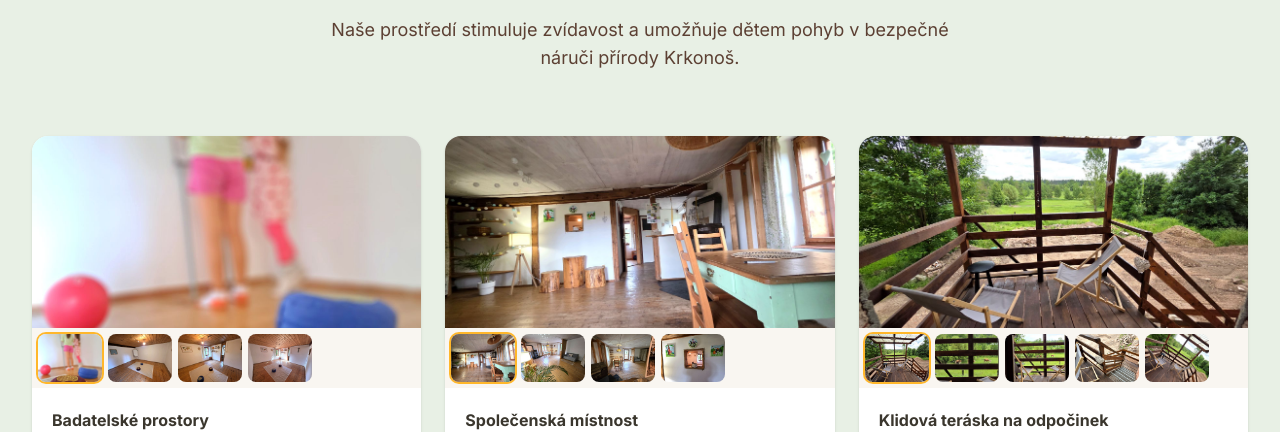
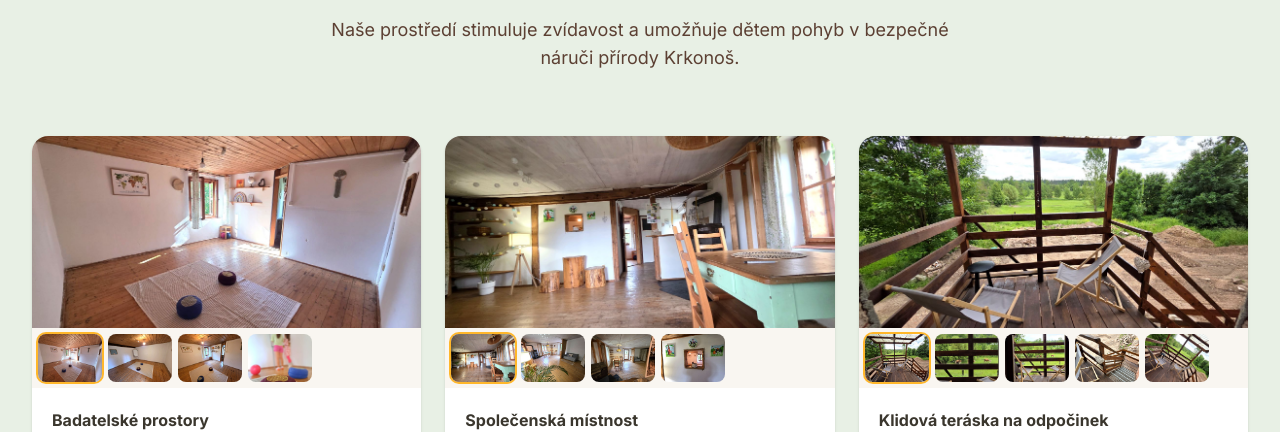
Before and after one commit to doucsematiku/klubdetifort, a Next.js app: page / in a window 1280 px wide. Shown: the part 4660-5092 px from the top of the page. Built offline with nearby package versions, Linux system fonts and the light colour scheme.

Commit message:
Badatelna: hlavni fotka je zaber mistnosti, deti u tabule az posledni

```diff
--- a/src/app/page.tsx
+++ b/src/app/page.tsx
@@ -382,10 +382,10 @@ export default function Home() {
                   title: "Badatelské prostory",
                   desc: "Klidná a vybavená místnost v historické budově pro soustředěné učení.",
                   fotky: [
-                    { src: "/images/klubik/klubik-35.jpg", alt: "Děti u tabule v badatelské místnosti" },
+                    { src: "/images/klubik/prostor-badatelna-3.jpg", alt: "Badatelská místnost s dřevěným stropem" },
                     { src: "/images/klubik/prostor-badatelna-1.jpg", alt: "Světlá místnost s kobercem a podsedáky" },
                     { src: "/images/klubik/prostor-badatelna-2.jpg", alt: "Místnost s mapou a policemi u okna" },
-                    { src: "/images/klubik/prostor-badatelna-3.jpg", alt: "Badatelská místnost s dřevěným stropem" },
+                    { src: "/images/klubik/klubik-35.jpg", alt: "Děti u tabule v badatelské místnosti" },
                   ],
                 },
                 {
```
